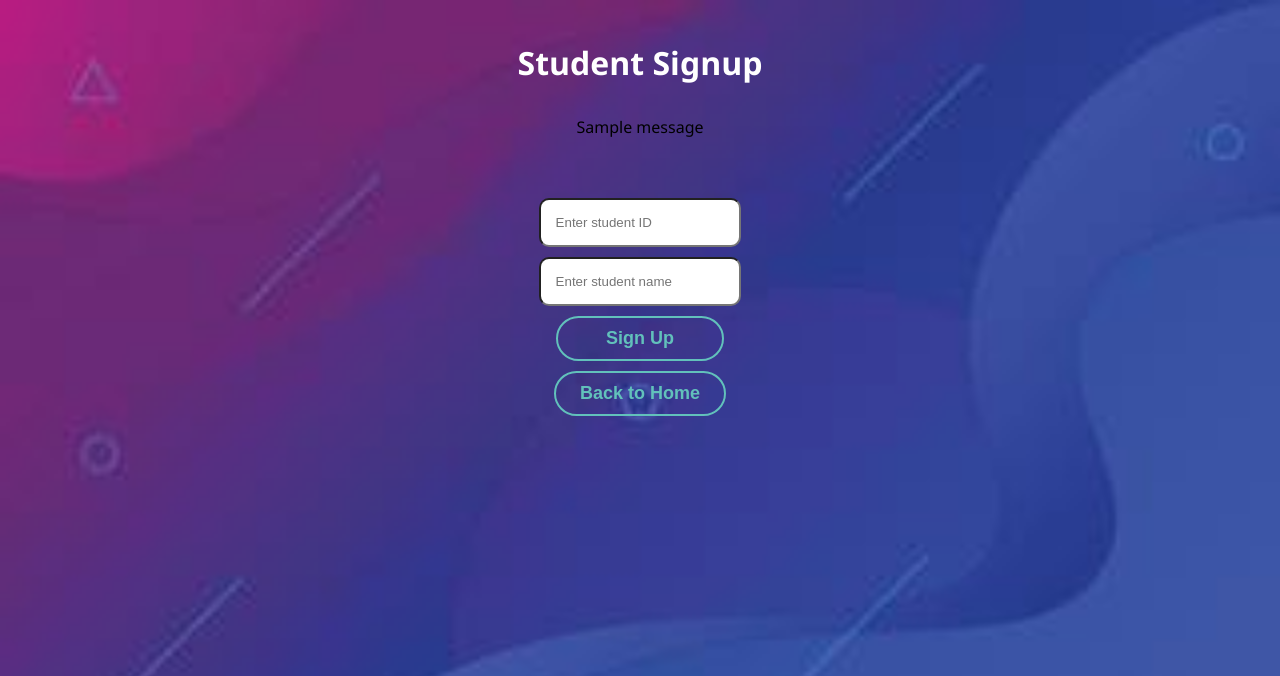
After one commit to alexliao95311/bathroom-system, a Flask app: page /signup in a window 1280 px wide. The commit adds this page. Shown: the top 676 px of the page. Run offline with Flask 2, Linux system fonts and the light colour scheme; one stand-in notice (Sample message) is shown.

Commit message:
add student signup, more styling

```diff
--- a/app.py
+++ b/app.py
@@ -2,6 +2,7 @@ from flask import Flask, render_template, request, redirect, url_for, flash, ses
 import datetime
 import os
 import pytz
+import json
 
 app = Flask(__name__)
 app.secret_key = '95311'  # Replace this with a strong secret key
@@ -68,7 +69,7 @@ def coming_back_to_class(student_id):
     minutes, seconds = divmod(duration.seconds, 60)
     # Log the return from the bathroom
     bathroom_log.append(f"{students[student_id]} came back from the bathroom at {coming_back_time.strftime('%Y-%m-%d %H:%M:%S %Z')}")
-    flash(f"{students[student_id]} is coming back to class at {coming_back_time.strftime('%Y-%m-%d %H:%M:%S %Z')}.")
+    flash(f"{students[student_id]} came back to class at {coming_back_time.strftime('%Y-%m-%d %H:%M:%S %Z')}.")
     flash(f"Duration in the bathroom: {minutes} minutes and {seconds} seconds.")
     bathroom_occupied = None
     bathroom_occupied_since = None
@@ -171,5 +172,25 @@ def menu():
 def view_log():
     return render_template('view_log.html', bathroom_log=bathroom_log)
 
+@app.route('/signup', methods=['GET', 'POST'])
+def signup():
+    if request.method == 'POST':
+        student_id = request.form.get('student_id')
+        student_name = request.form.get('student_name')
+        try:
+            student_id = int(student_id)
+        except ValueError:
+            flash("Invalid student ID. Please enter a numeric ID.")
+            return redirect(url_for('signup'))
+
+        if student_id in students:
+            flash("A student with this ID already exists.")
+        else:
+            students[student_id] = student_name
+            flash("Signup successful!")
+            return redirect(url_for('index'))
+
+    return render_template('signup.html')
+
 if __name__ == '__main__':
     app.run(debug=False)
--- a/static/styles.css
+++ b/static/styles.css
@@ -35,13 +35,14 @@ form {
 }
 
 input[type="text"], button {
-    padding: 10px;
+    padding: 15px;
     margin-top: 10px;
     display: block;
     margin-left: auto;
     margin-right: auto;
     width: 80%;
     border-radius: 10px;
+
 }
 
 button {
@@ -175,16 +176,36 @@ ul.flashes li {
 .flash-container {
     width: 100%; /* Use 100% width to span the container */
     text-align: center; /* Center the text */
+    color: #000000;
+    background-color: transparent;
+    margin: 20px auto; /* Vertical spacing and centering horizontally */
+    width: 50%;
+    border-radius: 10px;
+    padding: 10px;
+}
+
+.flash-container-second {
+    width: 100%; /* Use 100% width to span the container */
+    text-align: center; /* Center the text */
     color: #ffffff;
+    background-color: transparent;
     margin: 20px auto; /* Vertical spacing and centering horizontally */
+    width: 50%;
+    border-radius: 10px;
+    padding: 10px;
+
+}
+
+.flash-container.active {
+    background-color: #ffcccc; /* Light red background */
 }
 
 .flash-message {
     display: inline-block; /* Allows for centering with text-align */
     margin: 10px auto; /* Vertical spacing and centering horizontally */
     padding: 10px;
-    border: 1px solid #ffaaaa; /* Red border for visibility */
-    background-color: #ffcccc; /* Light red background */
+    border: 1px solid #8c0e0e; /* Red border for visibility */
+    background-color: #d6fc00; /* Light red background */
     box-shadow: 0 2px 4px rgba(0, 0, 0, 0.1); /* Optional: adds subtle shadow for depth */
     width: 80%; /* Adjust width as needed */
     box-sizing: border-box; /* Include padding and border in the element's width */
--- a/templates/index.html
+++ b/templates/index.html
@@ -22,5 +22,6 @@
       <input class="input-style" type="text" name="student_id" placeholder="Enter student ID" autocomplete="off" required>
       <button type="submit">Log In</button>
   </form>
+  <button type="submit" style="width: auto" onclick="window.location.href='/signup';">Student Signup</button>
 </body>
 </html>
--- a/templates/menu.html
+++ b/templates/menu.html
@@ -8,7 +8,7 @@
 <body>
     <h1>Welcome, {{ student_name }}</h1>
     <!-- Flash message block -->
-    <div class="flash-container">
+    <div class="flash-container-second">
       {% with messages = get_flashed_messages() %}
         {% if messages %}
           <ul>
--- /dev/null
+++ b/templates/signup.html
@@ -0,0 +1,28 @@
+<!DOCTYPE html>
+<html lang="en">
+<head>
+    <meta charset="UTF-8">
+    <title>Student Signup</title>
+    <link rel="stylesheet" href="{{ url_for('static', filename='styles.css') }}">
+</head>
+<body>
+    <h1>Student Signup</h1>
+    <div class="flash-container">
+        {% with messages = get_flashed_messages() %}
+            {% if messages %}
+                <ul>
+                {% for message in messages %}
+                    <li>{{ message }}</li>
+                {% endfor %}
+                </ul>
+            {% endif %}
+        {% endwith %}
+    </div>
+    <form action="{{ url_for('signup') }}" method="post">
+        <input class="input-style" type="text" id="student_id" name="student_id" placeholder="Enter student ID" autocomplete="off" required>
+        <input class="input-style" type="text" id="student_name" name="student_name" placeholder="Enter student name" autocomplete="off" required>
+        <button type="submit">Sign Up</button>
+    </form>
+    <button style="width: auto" type="submit" onclick="window.location.href='/';">Back to Home</button>
+</body>
+</html>
--- a/templates/view_log.html
+++ b/templates/view_log.html
@@ -7,7 +7,7 @@
 </head>
 <body>
     <h1>Bathroom Usage Log</h1>
-    <div class="flash-container">
+    <div class="flash-container-second">
     {% if bathroom_log|length > 0 %}
         <ul>
             {% for entry in bathroom_log %}
@@ -18,6 +18,6 @@
         <p>The log is currently empty.</p>
     {% endif %}
     </div>
-    <button type="submit" onclick="window.location.href='/';">Back to Home</button>
+    <button type="submit" style = "width: auto" onclick="window.location.href='/';">Back to Home</button>
 </body>
 </html>
```
